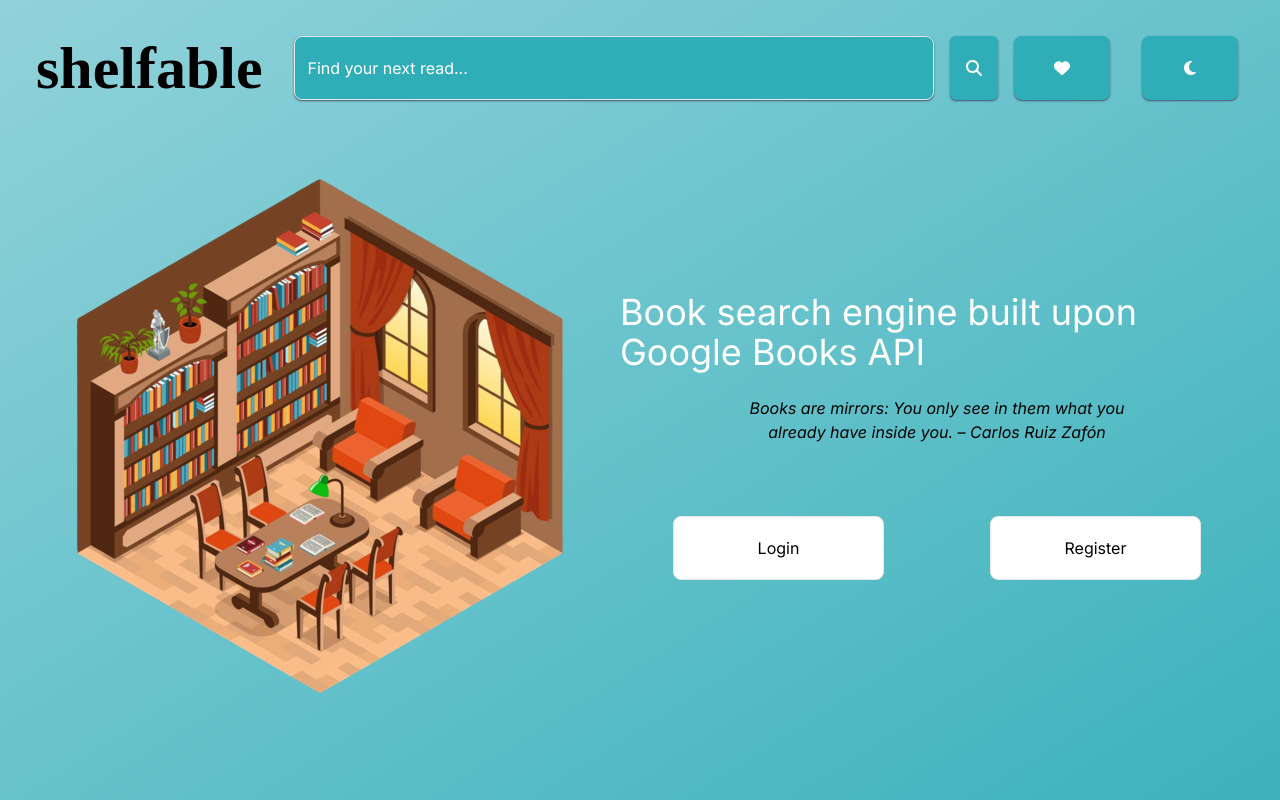
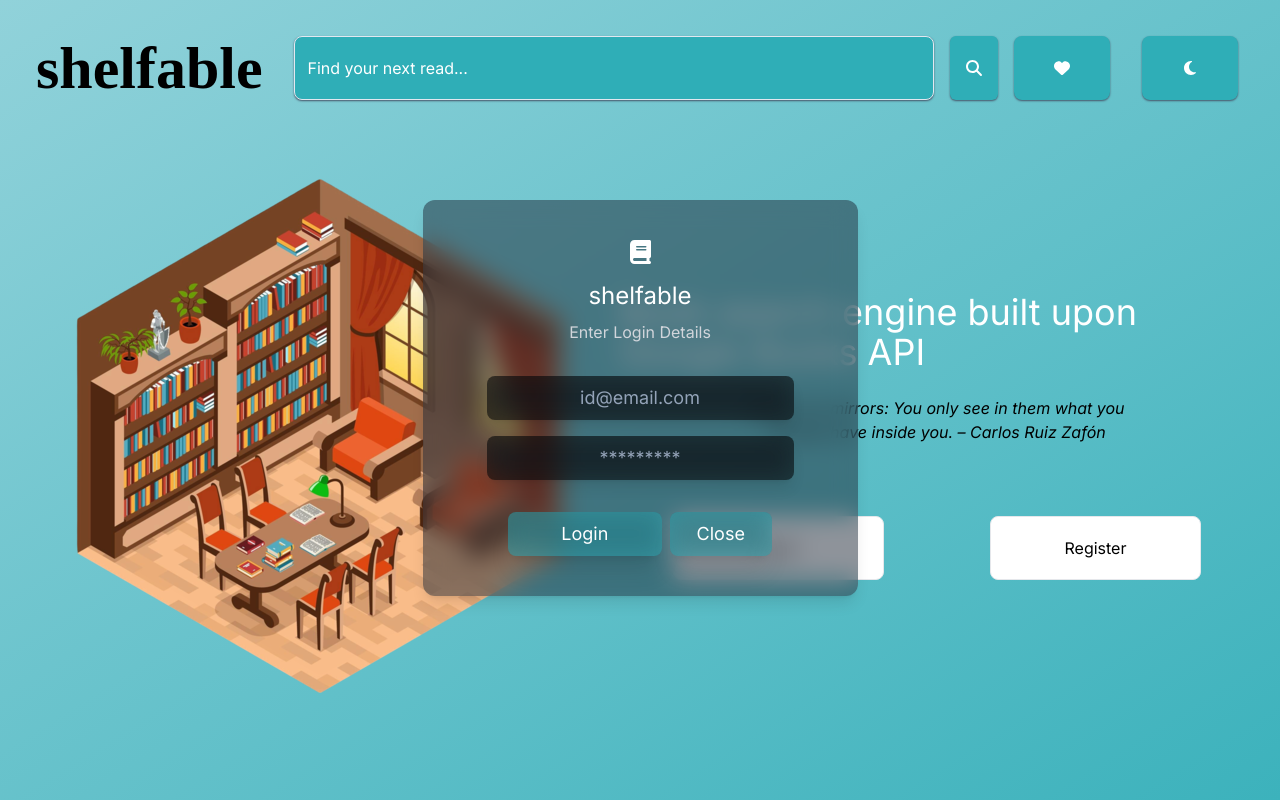
Before and after one commit to Alberto23B/shelfable, a React (Vite) app in the folder client/: page / in a window 1280 px wide. Both pictures are taken after a click on the button "Login". Built offline with nearby package versions, Linux system fonts and the light colour scheme; no server answers; a web font is replaced by a local one.

Commit message:
Make the logic to show login and registration

```diff
--- /dev/null
+++ b/client/src/components/LoginButton.jsx
@@ -0,0 +1,19 @@
+import { useContext } from "react";
+import { ShowElementsDispatchContext } from "../context/ShowElementsContext";
+
+export default function LoginButton() {
+  const dispatch = useContext(ShowElementsDispatchContext);
+
+  const handleClick = () => {
+    dispatch({ type: "showLogin" });
+  };
+
+  return (
+    <button
+      onClick={handleClick}
+      className="w-1/3 h-16 mx-auto bg-white border rounded-lg dark:text-black"
+    >
+      Login
+    </button>
+  );
+}
--- /dev/null
+++ b/client/src/components/RegistrationButton.jsx
@@ -0,0 +1,18 @@
+import { useContext } from "react";
+import { ShowElementsDispatchContext } from "../context/ShowElementsContext";
+
+export default function RegistrationButton() {
+  const dispatch = useContext(ShowElementsDispatchContext);
+
+  const handleClick = () => {
+    dispatch({ type: "showRegistration" });
+  };
+  return (
+    <button
+      onClick={handleClick}
+      className="w-1/3 h-16 mx-auto bg-white border rounded-lg dark:text-black"
+    >
+      Register
+    </button>
+  );
+}
--- a/client/src/context/ShowElementsContext.jsx
+++ b/client/src/context/ShowElementsContext.jsx
@@ -7,6 +7,7 @@ function showElementsReducer(state, action) {
   switch (action.type) {
     case "showSearch": {
       return {
+        ...state,
         showHomepage: false,
         showSearch: true,
         showFavorites: false,
@@ -14,9 +15,36 @@ function showElementsReducer(state, action) {
     }
     case "showFavorites": {
       return {
+        ...state,
         showHomepage: false,
         showSearch: false,
         showFavorites: true,
+      };
+    }
+    case "showLogin": {
+      return {
+        ...state,
+        showLogin: true,
+        showRegistration: false,
+      };
+    }
+    case "hideLogin": {
+      return {
+        ...state,
+        showLogin: false,
+      };
+    }
+    case "showRegistration": {
+      return {
+        ...state,
+        showLogin: false,
+        showRegistration: true,
+      };
+    }
+    case "hideRegistration": {
+      return {
+        ...state,
+        showRegistration: false,
       };
     }
     default: {
@@ -24,6 +52,8 @@ function showElementsReducer(state, action) {
         showHomepage: true,
         showSearch: false,
         showFavorites: false,
+        showLogin: false,
+        showRegistration: false,
       };
     }
   }
@@ -33,6 +63,8 @@ const initialShowElements = {
   showHomepage: true,
   showSearch: false,
   showFavorites: false,
+  showLogin: false,
+  showRegistration: false,
 };
 
 ShowElementsContextProvider.propTypes = {
--- a/client/src/presentational/Homepage.jsx
+++ b/client/src/presentational/Homepage.jsx
@@ -1,5 +1,7 @@
 import library from "../img/library.png";
 import Quote from "../components/Quote";
+import LoginButton from "../components/LoginButton";
+import RegistrationButton from "../components/RegistrationButton";
 
 export default function Homepage() {
   return (
@@ -11,12 +13,8 @@ export default function Homepage() {
         </h2>
         <Quote />
         <div className="flex w-full">
-          <button className="w-1/3 h-16 mx-auto bg-white border rounded-lg dark:text-black">
-            Login
-          </button>
-          <button className="w-1/3 h-16 mx-auto bg-white border rounded-lg dark:text-black">
-            Register
-          </button>
+          <LoginButton />
+          <RegistrationButton />
         </div>
       </div>
     </div>
--- a/client/src/presentational/LoginForm.jsx
+++ b/client/src/presentational/LoginForm.jsx
@@ -1,21 +1,35 @@
 import { faBook } from "@fortawesome/free-solid-svg-icons";
 import { FontAwesomeIcon } from "@fortawesome/react-fontawesome";
+import { useContext } from "react";
+import {
+  ShowElementsContext,
+  ShowElementsDispatchContext,
+} from "../context/ShowElementsContext";
 
 export default function LoginForm() {
+  const showElements = useContext(ShowElementsContext);
+  const dispatch = useContext(ShowElementsDispatchContext);
+
+  const handleClose = () => {
+    dispatch({ type: "hideLogin" });
+  };
+
   return (
-    <div className="absolute hidden w-full top-1/4">
+    <div
+      className={showElements.showLogin ? "absolute w-full top-1/4" : "hidden"}
+    >
       <div className="flex items-center justify-center bg-no-repeat bg-cover w-ful">
         <div className="px-16 py-10 bg-gray-800 bg-opacity-50 shadow-lg rounded-xl backdrop-blur-md max-sm:px-8">
           <div className="text-white">
             <div className="flex flex-col items-center mb-8">
-              <FontAwesomeIcon icon={faBook} size="xl" />
+              <FontAwesomeIcon icon={faBook} size="xl" className="mb-4" />
               <h1 className="mb-2 text-2xl">shelfable</h1>
               <span className="text-gray-300">Enter Login Details</span>
             </div>
             <form action="#">
               <div className="mb-4 text-lg">
                 <input
-                  className="px-6 py-2 text-center bg-black bg-opacity-50 border-none shadow-lg outline-none rounded-3xl text-inherit placeholder-slate-400 backdrop-blur-md"
+                  className="px-6 py-2 text-center bg-black bg-opacity-50 border-none rounded-lg shadow-lg outline-none text-inherit placeholder-slate-400 backdrop-blur-md"
                   type="text"
                   name="name"
                   placeholder="id@email.com"
@@ -23,7 +37,7 @@ export default function LoginForm() {
               </div>
               <div className="mb-4 text-lg">
                 <input
-                  className="px-6 py-2 text-center bg-black bg-opacity-50 border-none shadow-lg outline-none rounded-3xl text-inherit placeholder-slate-400 backdrop-blur-md"
+                  className="px-6 py-2 text-center bg-black bg-opacity-50 border-none rounded-lg shadow-lg outline-none text-inherit placeholder-slate-400 backdrop-blur-md"
                   type="Password"
                   name="name"
                   placeholder="*********"
@@ -32,9 +46,15 @@ export default function LoginForm() {
               <div className="flex justify-center mt-8 text-lg text-black">
                 <button
                   type="submit"
-                  className="px-10 py-2 text-white transition-colors duration-300 bg-[#2faeb7] bg-opacity-50 shadow-xl rounded-3xl backdrop-blur-md hover:bg-yellow-600"
+                  className="w-1/2 py-2 text-white transition-colors duration-300 bg-[#2faeb7] bg-opacity-50 shadow-xl rounded-lg backdrop-blur-md"
                 >
                   Login
+                </button>
+                <button
+                  className="w-1/3 py-2 ml-2 text-white transition-colors duration-300 bg-[#2faeb7] hover:bg-red-700 bg-opacity-50 shadow-xl rounded-lg backdrop-blur-md"
+                  onClick={handleClose}
+                >
+                  Close
                 </button>
               </div>
             </form>
--- a/client/src/presentational/RegistrationForm.jsx
+++ b/client/src/presentational/RegistrationForm.jsx
@@ -1,9 +1,25 @@
 import { faBook } from "@fortawesome/free-solid-svg-icons";
 import { FontAwesomeIcon } from "@fortawesome/react-fontawesome";
+import { useContext } from "react";
+import {
+  ShowElementsContext,
+  ShowElementsDispatchContext,
+} from "../context/ShowElementsContext";
 
 export default function RegistrationForm() {
+  const showElements = useContext(ShowElementsContext);
+  const dispatch = useContext(ShowElementsDispatchContext);
+
+  const handleClose = () => {
+    dispatch({ type: "hideRegistration" });
+  };
+
   return (
-    <div className="absolute hidden w-full top-1/4">
+    <div
+      className={
+        showElements.showRegistration ? "absolute w-full top-1/4" : "hidden"
+      }
+    >
       <div className="flex items-center justify-center bg-no-repeat bg-cover w-ful">
         <div className="px-16 py-10 bg-gray-800 bg-opacity-50 shadow-lg rounded-xl backdrop-blur-md max-sm:px-8">
           <div className="text-white">
@@ -15,7 +31,7 @@ export default function RegistrationForm() {
             <form action="#">
               <div className="mb-4 text-lg">
                 <input
-                  className="px-6 py-2 text-center bg-black bg-opacity-50 border-none shadow-lg outline-none rounded-3xl text-inherit placeholder-slate-400 backdrop-blur-md"
+                  className="px-6 py-2 text-center bg-black bg-opacity-50 border-none rounded-lg shadow-lg outline-none text-inherit placeholder-slate-400 backdrop-blur-md"
                   type="text"
                   name="name"
                   placeholder="id@email.com"
@@ -23,7 +39,7 @@ export default function RegistrationForm() {
               </div>
               <div className="mb-4 text-lg">
                 <input
-                  className="px-6 py-2 text-center bg-black bg-opacity-50 border-none shadow-lg outline-none rounded-3xl text-inherit placeholder-slate-400 backdrop-blur-md"
+                  className="px-6 py-2 text-center bg-black bg-opacity-50 border-none rounded-lg shadow-lg outline-none text-inherit placeholder-slate-400 backdrop-blur-md"
                   type="Password"
                   name="name"
                   placeholder="*********"
@@ -32,9 +48,15 @@ export default function RegistrationForm() {
               <div className="flex justify-center mt-8 text-lg text-black">
                 <button
                   type="submit"
-                  className="px-10 py-2 text-white transition-colors duration-300 bg-[#2faeb7] bg-opacity-50 shadow-xl rounded-3xl backdrop-blur-md hover:bg-yellow-600"
+                  className="w-1/2 py-2 text-white transition-colors duration-300 bg-[#2faeb7] bg-opacity-50 shadow-xl rounded-lg backdrop-blur-md hover:bg-yellow-600"
                 >
                   Register
+                </button>
+                <button
+                  className="w-1/3 py-2 ml-2 text-white transition-colors duration-300 bg-[#2faeb7] bg-opacity-50 shadow-xl rounded-lg backdrop-blur-md hover:bg-red-700"
+                  onClick={handleClose}
+                >
+                  Close
                 </button>
               </div>
             </form>
```
